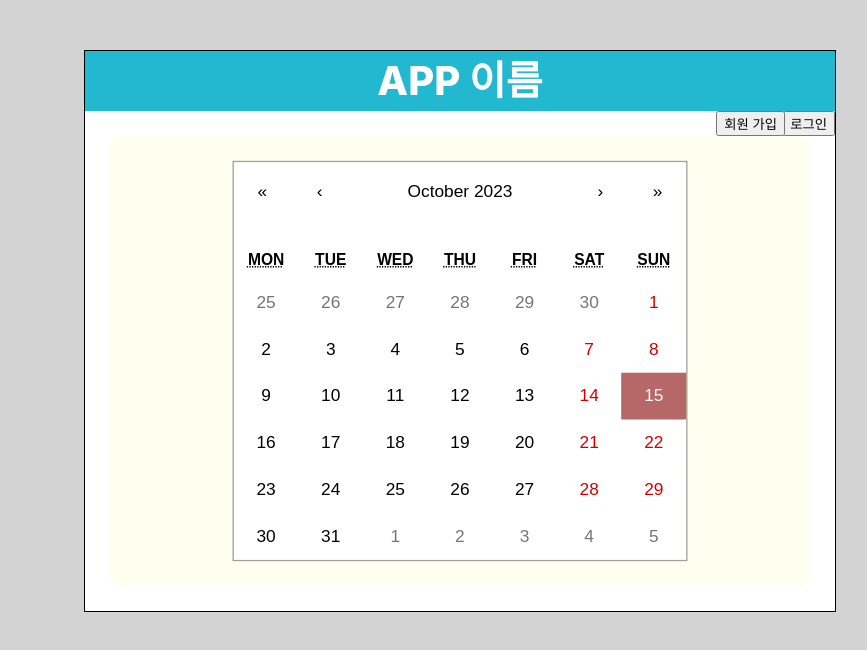
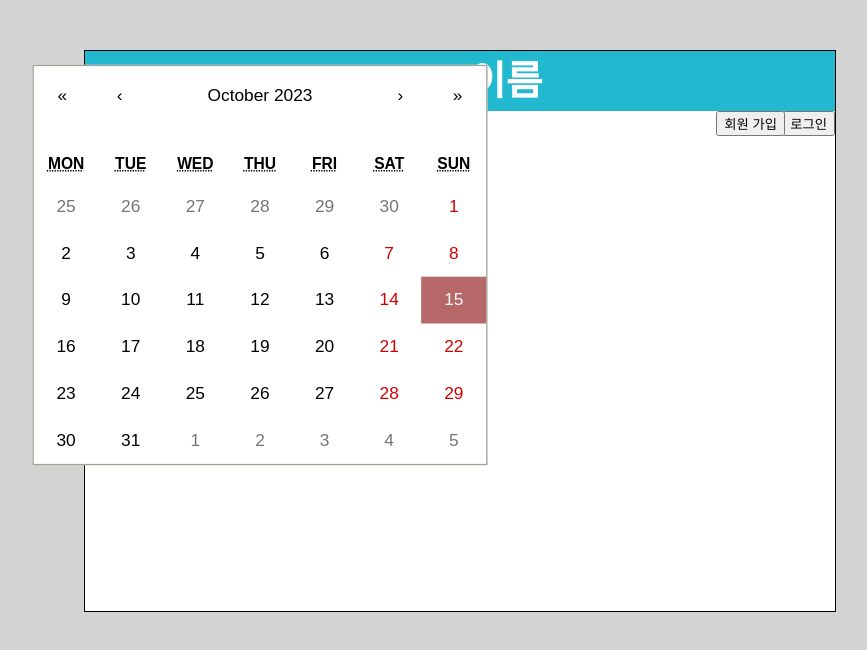
Before and after one commit to taehyeong9210/ICT_Project-Front, a React (Create React App) app: page / in a window 1280 px wide. Shown: the top 650 px of the page, without its empty margins (180-1047 px from the left). Built offline with nearby package versions, Linux system fonts and the light colour scheme.

Commit message:
feat: 중복코드제거, LayoutComponent 생성

```diff
--- a/src/App.js
+++ b/src/App.js
@@ -1,13 +1,24 @@
-import { BrowserRouter, Route, Router, Routes } from 'react-router-dom';
-import Login from './pages/Login';
-import React from 'react';
-import Signup from './pages/Signup';
-import Main from './pages/Main';
-import Diary from './pages/Diary';
-import Todolist from './pages/Todolist';
+import { createGlobalStyle } from "styled-components";
+import { BrowserRouter, Route, Router, Routes } from "react-router-dom";
+import Login from "./pages/Login";
+import React from "react";
+import Signup from "./pages/Signup";
+import Main from "./pages/Main";
+import Diary from "./pages/Diary";
+import Todolist from "./pages/Todolist";
+
+const GlobalStyle = createGlobalStyle`
+  body {
+    background-color: lightgrey;
+    margin: 0;
+    padding: 0;
+  }
+`;
 
 const App = () => {
   return (
+    <>
+      <GlobalStyle />
       <BrowserRouter>
         <Routes>
           <Route path="/login" element={<Login />} />
@@ -17,6 +28,7 @@ const App = () => {
           <Route path="/todolist" element={<Todolist />} />
         </Routes>
       </BrowserRouter>
+    </>
   );
 };
 
--- /dev/null
+++ b/src/component/LayoutComponent.js
@@ -0,0 +1,72 @@
+import { useLocation, useNavigate } from "react-router-dom";
+import styled from "styled-components";
+
+const Container = styled.div`
+  margin: auto;
+  border: 1px solid black;
+  width: 750px;
+  margin-top: 50px;
+`;
+
+const Head = styled.div`
+  height: 60px;
+  background-color: #22b8cf;
+  text-align: center;
+  line-height: 60px;
+  font-size: 2.5rem;
+  color: white;
+  font-weight: 800;
+`;
+
+const Content = styled.div`
+  height: 500px;
+  background-color: white;
+`;
+
+const InnerContent = styled.div`
+  width: 700px;
+  height: 450px;
+`;
+
+const ButtonContainer = styled.div`
+  display: flex;
+  justify-content: flex-end;
+  background-color: white;
+  position: relative;
+`;
+
+const LoginButton = styled.button`
+  position: absolute;
+  top: 0;
+  right: 0;
+`;
+
+const RegisterButton = styled.button`
+  position: absolute;
+  top: 0;
+  right: 50px; /* 버튼 사이의 간격 조절을 위해 오른쪽 위치 조정 */
+`;
+
+const LayoutComponent = ({ component }) => {
+  const { pathname } = useLocation();
+  const navigate = useNavigate();
+  const handleClickLogin = () => {
+    navigate("/login");
+  };
+  return (
+    <Container>
+      <Head>APP 이름</Head>
+      {pathname === "/" && (
+        <ButtonContainer>
+          <LoginButton onClick={handleClickLogin}>로그인</LoginButton>
+          <RegisterButton>회원 가입</RegisterButton>
+        </ButtonContainer>
+      )}
+      <Content>
+        <InnerContent className="innerContent">{component}</InnerContent>
+      </Content>
+    </Container>
+  );
+};
+
+export default LayoutComponent;
--- a/src/pages/Login.js
+++ b/src/pages/Login.js
@@ -1,49 +1,8 @@
-import React from 'react';
-import styled, { createGlobalStyle } from 'styled-components';
+import React from "react";
+import LayoutComponent from "../component/LayoutComponent";
 
-const GlobalStyle = createGlobalStyle`
-  body {
-    background-color: lightgrey;
-    margin: 0;
-    padding: 0;
-  }
-`;
-
-const Container = styled.div`
-  margin: auto;
-  border: 1px solid black;
-  width: 750px;
-  margin-top: 50px;
-`;
-
-const Head = styled.div`
-  height: 60px;
-  background-color: #22b8cf;
-  text-align: center;
-  line-height: 60px;
-  font-size: 2.5rem;
-  color: white;
-  font-weight: 800;
-`;
-
-const Content = styled.div`
-  height: 500px;
-  background-color: white;
-`;
-
-const InnerContent = styled.div`
-  width: 700px;
-  height: 450px;
-`;
-
-const Login = () => {
+const LoginComponent = () => {
   return (
-    <div>
-      <GlobalStyle />
-      <Container>
-        <Head>APP 이름</Head>
-        <Content>
-          <InnerContent className="innerContent">
     <form>
       <input
         type="text"
@@ -58,9 +17,13 @@ const Login = () => {
       <button>확인</button>
       <button>회원가입</button>
     </form>
-          </InnerContent>
-        </Content>
-      </Container>
+  );
+};
+
+const Login = () => {
+  return (
+    <div>
+      <LayoutComponent component={<LoginComponent />} />
     </div>
   );
 };
--- a/src/pages/Main.js
+++ b/src/pages/Main.js
@@ -1,86 +1,12 @@
-import React from 'react';
-import styled, { createGlobalStyle } from 'styled-components';
-import Calendar from 'react-calendar';
-import '../CSS/calendar.css';
-
-const GlobalStyle = createGlobalStyle`
-  body {
-    background-color: lightgrey;
-    margin: 0;
-    padding: 0;
-  }
-`;
-
-const Container = styled.div`
-  margin: auto;
-  border: 1px solid black;
-  width: 750px;
-  margin-top: 50px;
-`;
-
-const Head = styled.div`
-  height: 60px;
-  background-color: #22b8cf;
-  text-align: center;
-  line-height: 60px;
-  font-size: 2.5rem;
-  color: white;
-  font-weight: 800;
-`;
-
-const Content = styled.div`
-  height: 500px;
-  background-color: white;
-  display: flex;
-  justify-content: center;
-  align-items: center;
-`;
-
-const ButtonContainer = styled.div`
-  display: flex;
-  justify-content: flex-end;
-  background-color: white;
-  position: relative;
-`;
-
-const LoginButton = styled.button`
-  position: absolute;
-  top: 0;
-  right: 0;
-`;
-
-const RegisterButton = styled.button`
-  position: absolute;
-  top: 0;
-  right: 50px; /* 버튼 사이의 간격 조절을 위해 오른쪽 위치 조정 */
-`;
-const InnerContent = styled.div`
-  width: 700px;
-  height: 450px;
-  background-color: ivory;
-  margin: auto;
-  border-radius: 10px;
-  display: flex;
-  justify-content: center;
-  align-items: center;
-`;
+import React from "react";
+import Calendar from "react-calendar";
+import "../CSS/calendar.css";
+import LayoutComponent from "../component/LayoutComponent";
 
 const Main = () => {
   return (
     <div>
-      <GlobalStyle />
-      <Container>
-        <Head>APP 이름</Head>
-        <ButtonContainer>
-          <LoginButton>로그인</LoginButton>
-          <RegisterButton>회원 가입</RegisterButton>
-        </ButtonContainer>
-        <Content>
-          <InnerContent className="innerContent">
-            <Calendar></Calendar>
-          </InnerContent>
-        </Content>
-      </Container>
+      <LayoutComponent component={<Calendar />} />
     </div>
   );
 };
```
Lines whose indentation alone changed are shown as unchanged.
